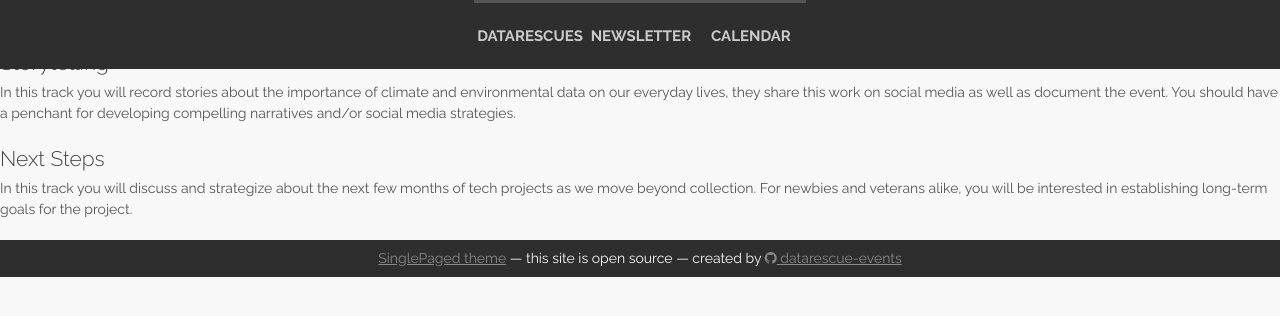
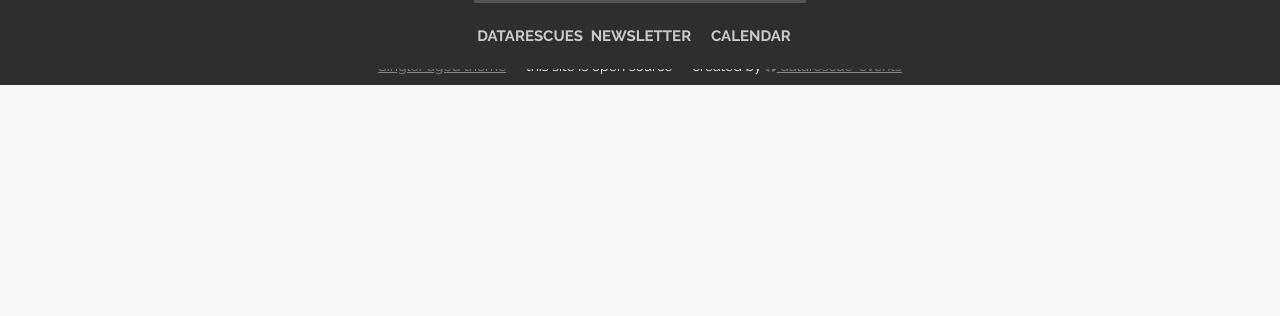
Before and after one commit to datarescue-events/datarescue-events.github.io, a Jekyll site: the page built from _posts/2016-01-02-newsletter.md, in a window 1280 px wide. Shown: the top 316 px of the page. Built offline with Jekyll 4.4.1, drawn with Linux system fonts in a browser that asks for light colours; nearby versions of some CDN libraries; our own code applies the rules of GitHub Pages for plain Markdown files; library files that are not in the unit come from our copies.

Commit message:
remove placeholder text

```diff
--- a/_posts/2016-01-02-newsletter.md
+++ b/_posts/2016-01-02-newsletter.md
@@ -6,11 +6,3 @@ fa-icon: group
 ---
 
 ## {{ page.title }}
-
-#### Storytelling
-
-In this track you will record stories about the importance of climate and environmental data on our everyday lives, they share this work on social media as well as document the event. You should have a penchant for developing compelling narratives and/or social media strategies.
-
-#### Next Steps
-
-In this track you will discuss and strategize about the next few months of tech projects as we move beyond collection. For newbies and veterans alike, you will be interested in establishing long-term goals for the project.
```
